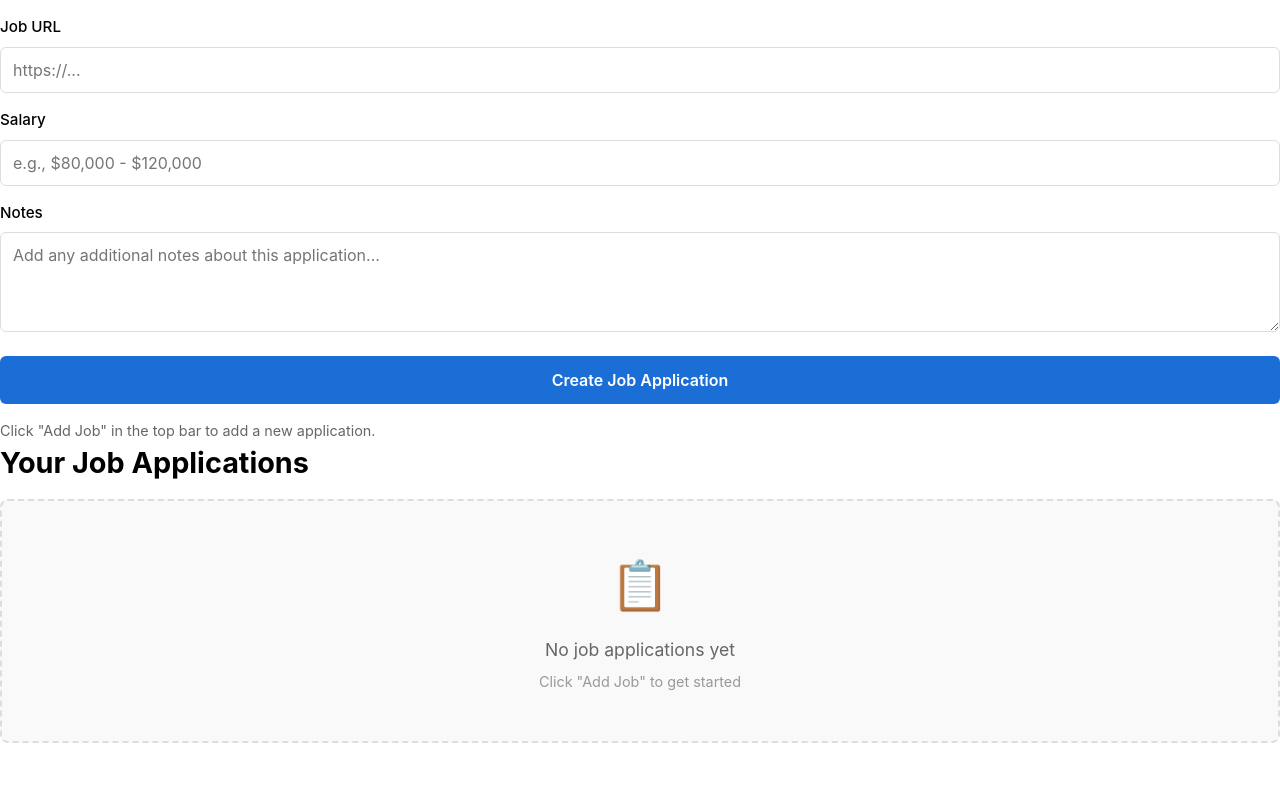
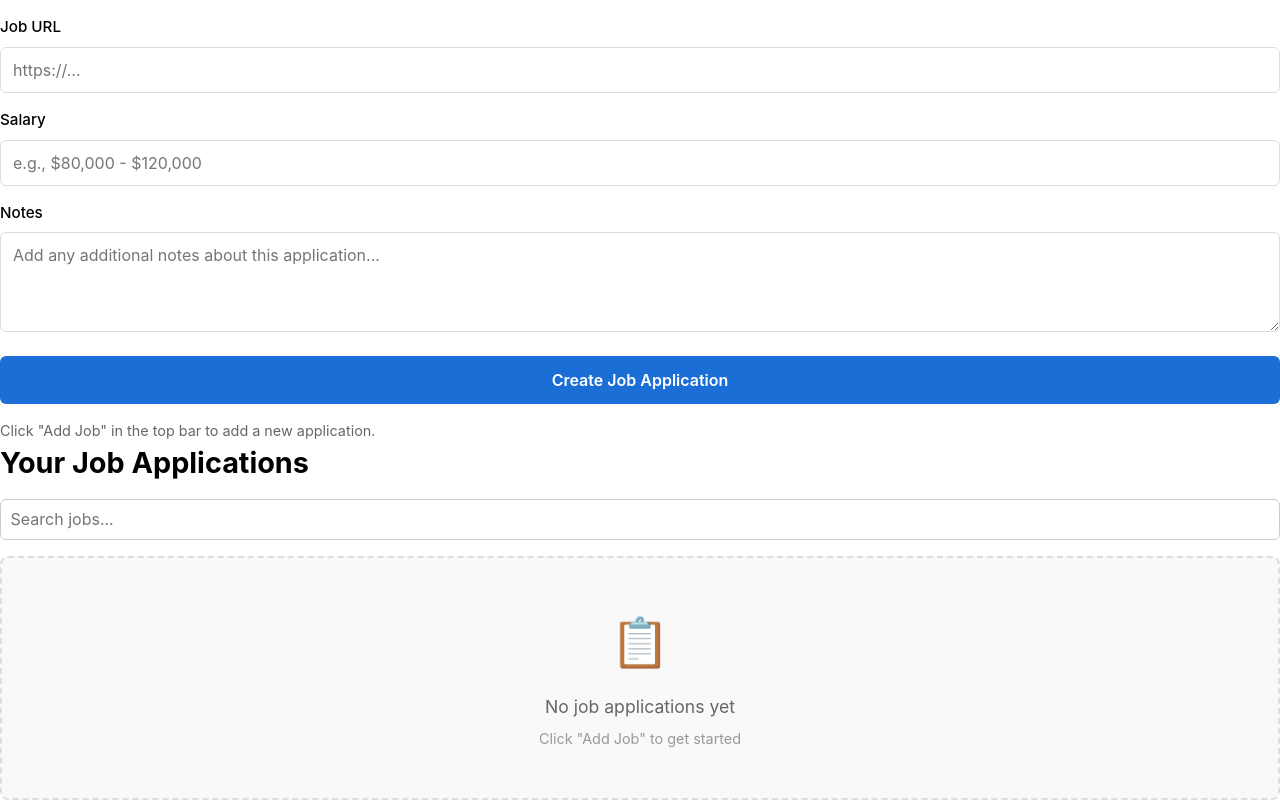
Before and after one commit to Williamdiao48/CS35L-Project-job-tracker, a React (Vite) app in the folder client/: page /dashboard in a window 1280 px wide. Shown: the part 826-1626 px from the top of the page. Before the commit the page ends 1569 px from the top, so only its background shows below. Built offline with nearby package versions, Linux system fonts and the light colour scheme.

Commit message:
backend search support and dashboard search bar UI

```diff
--- a/client/src/components/JobList.jsx
+++ b/client/src/components/JobList.jsx
@@ -120,9 +120,22 @@ const styles = {
   }
 };
 
-export default function JobList({  jobs  }) {
+export default function JobList({  jobs, search  }) {
   const [hoveredId, setHoveredId] = useState(null);
   if (jobs.length === 0) {
+    if (search && search.trim() !== "") {
+      return (
+        <div style={styles.emptyState}>
+          <div style={{ fontSize: "3em", marginBottom: "1rem" }}>🔍</div>
+          <div style={styles.emptyText}>
+            No jobs found for "{search}"
+          </div>
+          <div style={{ fontSize: "0.9em", color: "#999", marginTop: "0.5rem" }}>
+            Try a different keyword.
+          </div>
+        </div>
+      );
+    }
     return (
       <div style={styles.emptyState}>
         <div style={{ fontSize: "3em", marginBottom: "1rem" }}>📋</div>
--- a/client/src/pages/Dashboard.jsx
+++ b/client/src/pages/Dashboard.jsx
@@ -6,6 +6,7 @@ import JobList from "../components/JobList";
 
 export default function Dashboard() {
   const [jobs, setJobs] = useState([]);
+  const [search, setSearch] = useState("");
   const [loading, setLoading] = useState(true);
   const [showAddJobForm, setShowAddJobForm] = useState(false);
 
@@ -15,7 +16,11 @@ export default function Dashboard() {
       const token = localStorage.getItem('token');
       if (!token) return;
 
-      const res = await fetch('http://localhost:5001/api/jobs', {
+      const url = search
+        ? `http://localhost:5001/api/jobs?search=${encodeURIComponent(search)}`
+        : 'http://localhost:5001/api/jobs';
+
+      const res = await fetch(url, {
         headers: {
           'Authorization': `Bearer ${token}`
         }
@@ -30,7 +35,7 @@ export default function Dashboard() {
     } finally {
       setLoading(false);
     }
-  }, []);
+  }, [search]);
 
   useEffect(() => {
     fetchJobs();
@@ -62,10 +67,23 @@ export default function Dashboard() {
 
         <div>
           <h2>Your Job Applications</h2>
+          <input
+            type="text"
+            placeholder="Search jobs..."
+            value={search}
+            onChange={(e) => setSearch(e.target.value)}
+            style={{
+              width: "100%",
+              padding: "0.6rem",
+              marginBottom: "1rem",
+              borderRadius: "6px",
+              border: "1px solid #ccc"
+            }}
+          />
           {loading ? (
             <p>Loading your jobs...</p>
           ) : (
-            <JobList jobs={jobs} onJobDeleted={fetchJobs} />
+            <JobList jobs={jobs} search={search} onJobDeleted={fetchJobs} />
           )}        </div>
       </div>
     </DashboardLayout>
--- a/client/vite.config.js
+++ b/client/vite.config.js
@@ -6,7 +6,7 @@ export default defineConfig({
   server: {
     proxy: {
       '/api': {
-        target: 'http://localhost:5050',
+        target: 'http://localhost:5001',
         changeOrigin: true,
       }
     }
```
Also changed, not shown: 2 other files (tests, documents, lock files or other folders).
